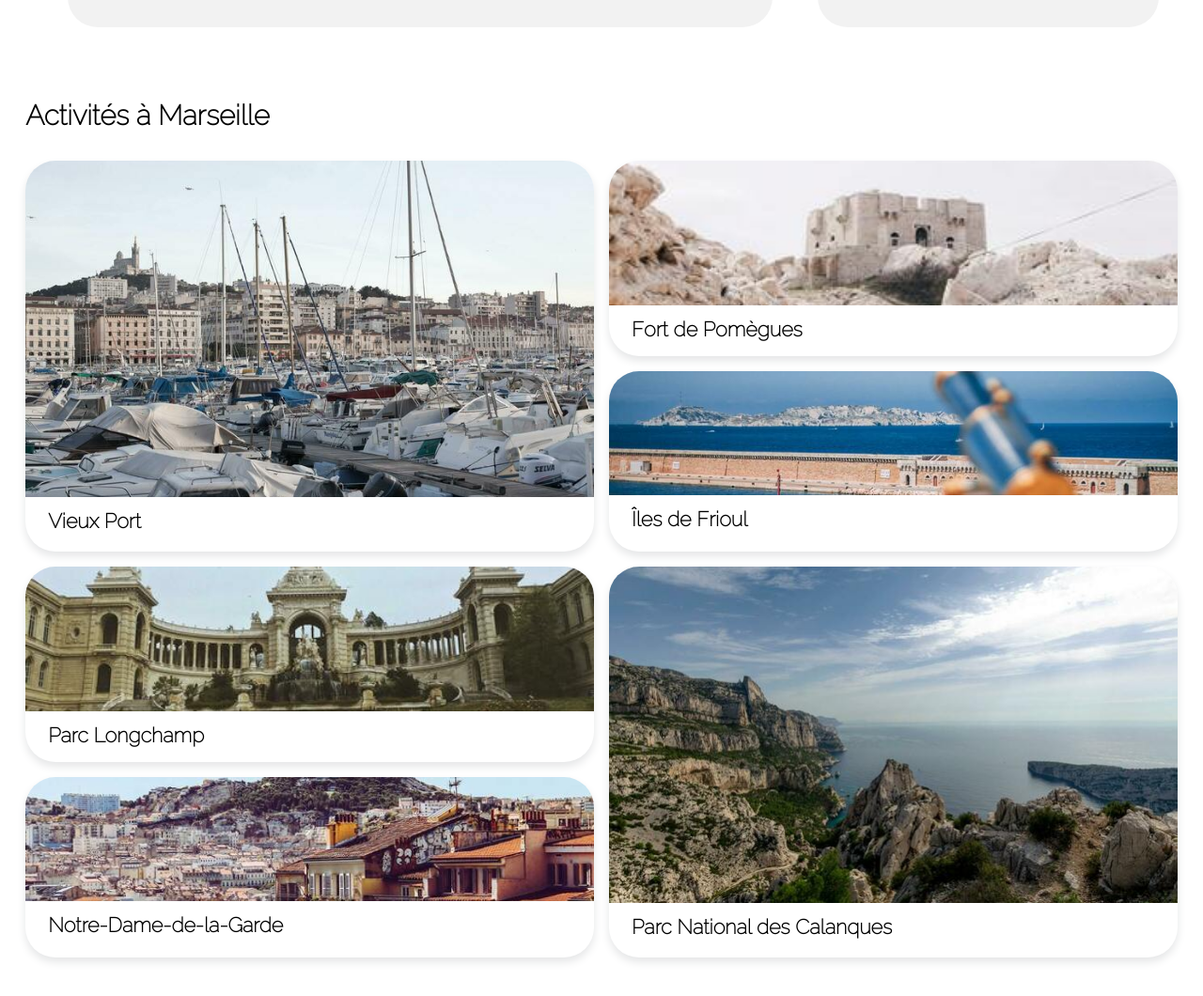
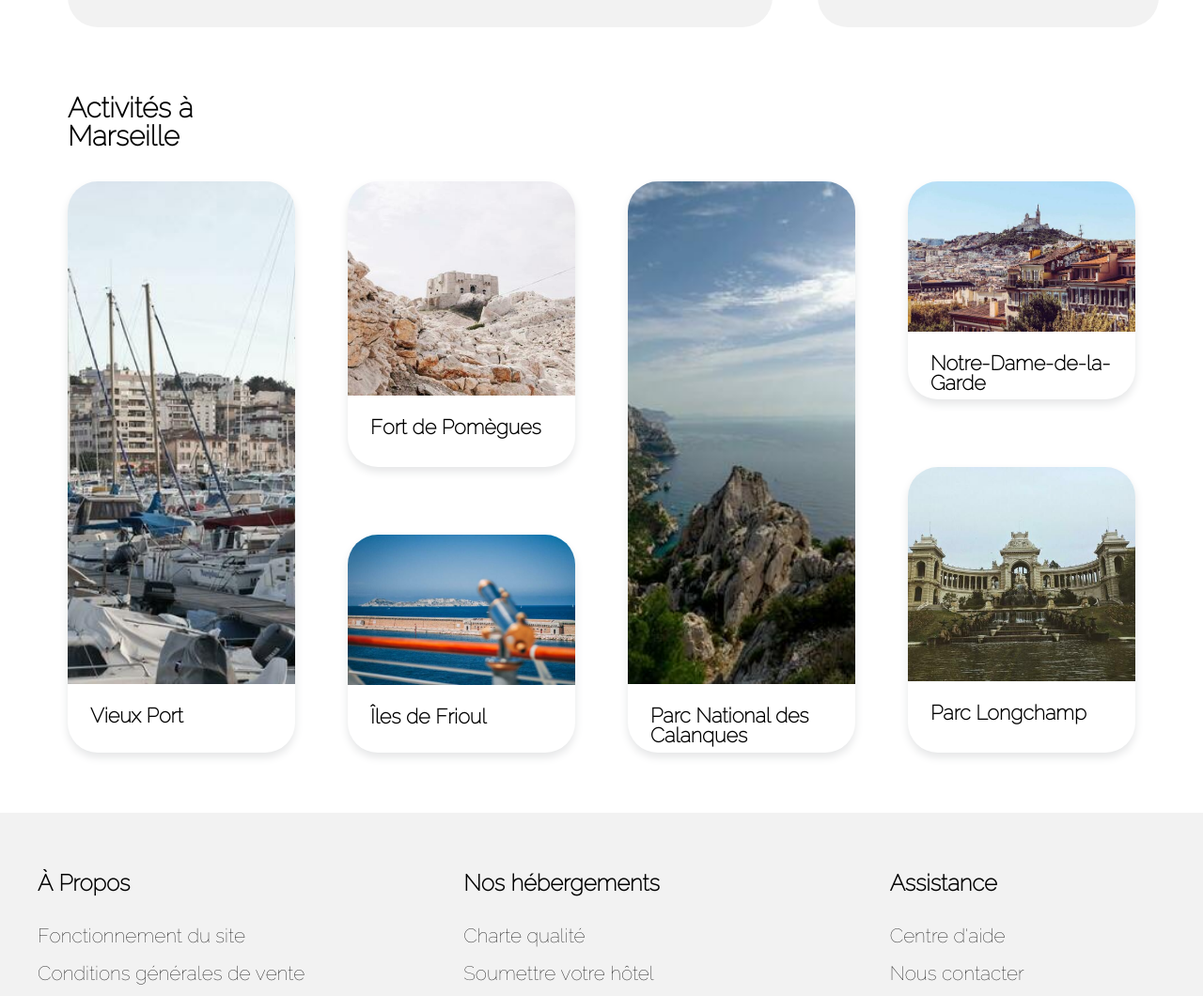
Before and after one commit to S-Moreira06/MOREIRAStephane_2_10102020, a website: page public/index.html in a window 1280 px wide. Shown: the part 1405-2465 px from the top of the page at 94% size. Drawn offline with Linux system fonts and the light colour scheme; files whose address does not match are found by name; a web font is replaced by a local one.

Commit message:
refactor (activity) : desktop

```diff
--- a/sass/layout/_activity.scss
+++ b/sass/layout/_activity.scss
@@ -64,4 +64,24 @@
 
 
     }
+    @include desktop-breakpoint{
+        margin: 4.5rem $margin-desktop 0 $margin-desktop;
+        grid-template: auto 14.5rem 4.5rem 4.5rem 14.5rem/ repeat(4, 1fr);
+        grid-template-areas:
+            "title . . ."
+            "a b c d"
+            "a b c ."
+            "a . c f"
+            "a e c f";
+        grid-column-gap: 3.5rem;
+        .activity__article--1 img {height: 88%;}
+        .activity__article--2 img {height: 75%;}
+        .activity__article--3 img {height: 88%;}
+        .activity__article--6 img {height: 75%;}
+        a h3 {
+            padding: 1.5rem 0 1.5rem 1.5rem;
+        }
+
+
+    }
 }
```
Also changed, not shown: public/css/style.css, 1 other file.
